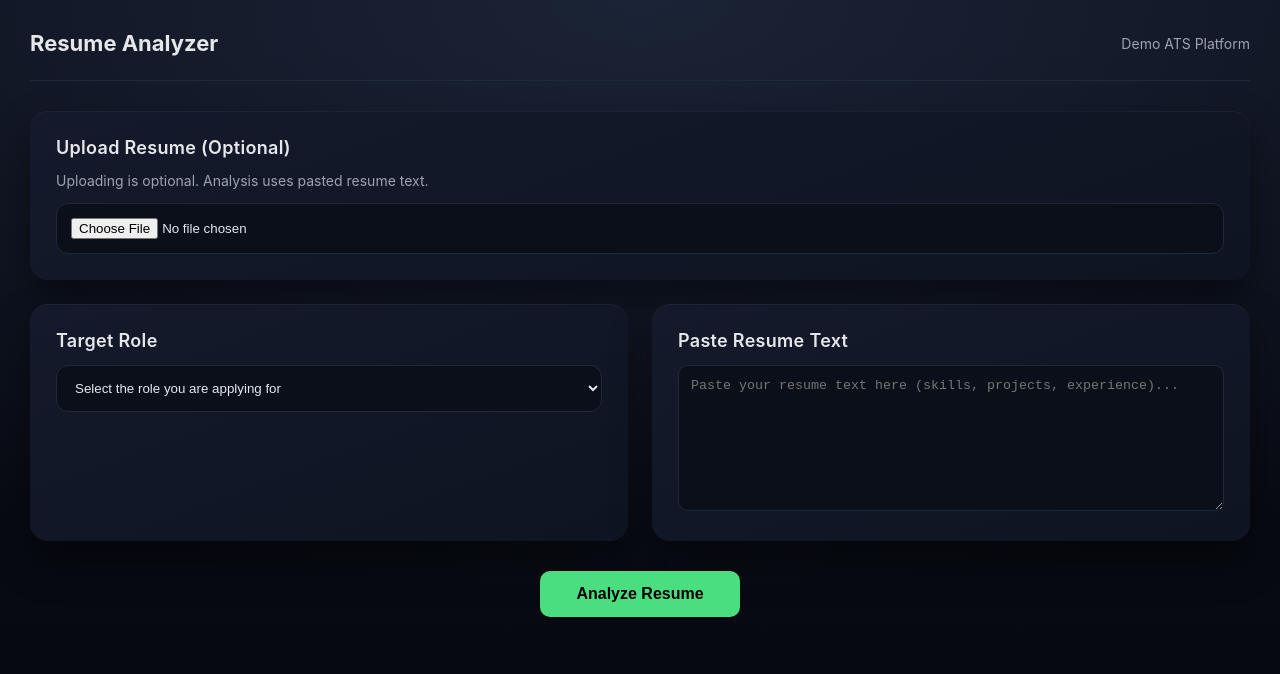
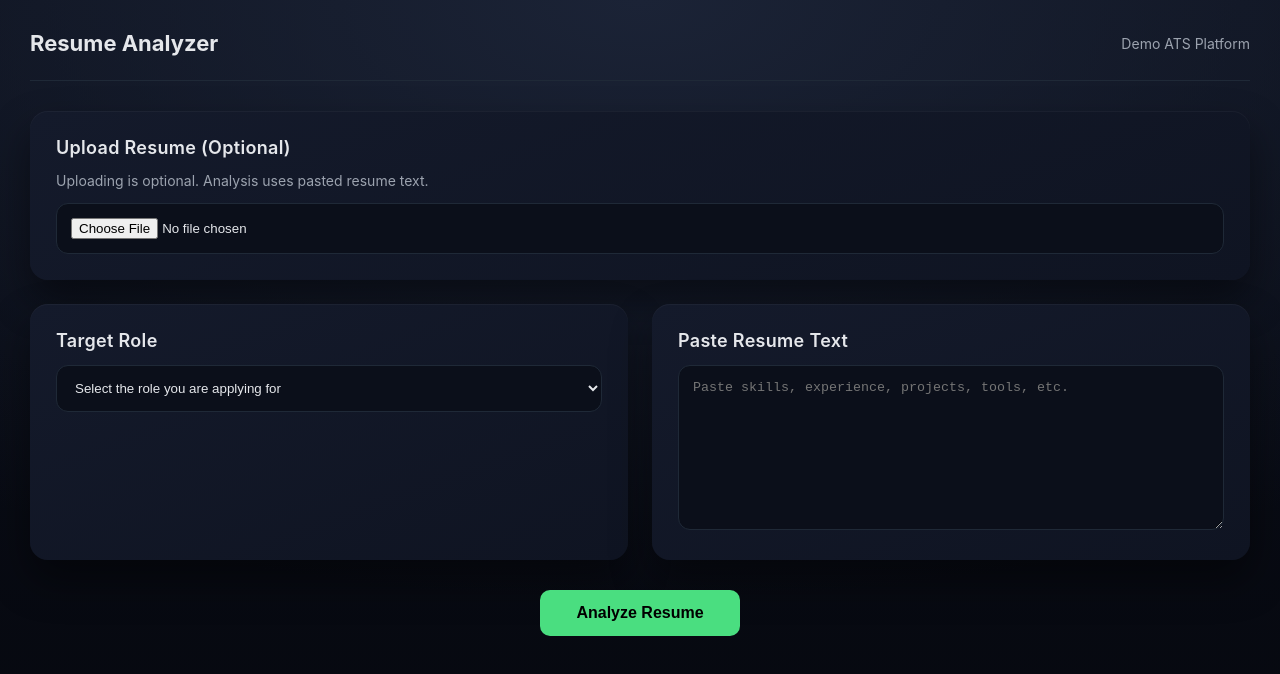
Before and after one commit to suki2811/resume-analyzer-ui, a React (Vite) app: page / in a window 1280 px wide. Both pictures are taken after a click on the button "Analyze Resume →". Shown: the top 674 px of the page. Built offline with nearby package versions, Linux system fonts and the light colour scheme.

Commit message:
Update ResumeText.jsx

```diff
--- a/src/components/ResumeText.jsx
+++ b/src/components/ResumeText.jsx
@@ -2,19 +2,12 @@ export default function ResumeText({ resumeText, setResumeText }) {
   return (
     <div className="card">
       <div className="card-title">Paste Resume Text</div>
+
       <textarea
-        rows="8"
-        placeholder="Paste your resume text here (skills, projects, experience)..."
+        rows="9"
+        placeholder="Paste skills, experience, projects, tools, etc."
         value={resumeText}
         onChange={(e) => setResumeText(e.target.value)}
-        style={{
-          width: "100%",
-          background: "#0b0f1a",
-          color: "#e5e7eb",
-          border: "1px solid #1f2937",
-          borderRadius: "10px",
-          padding: "12px",
-        }}
       />
     </div>
   );
```
